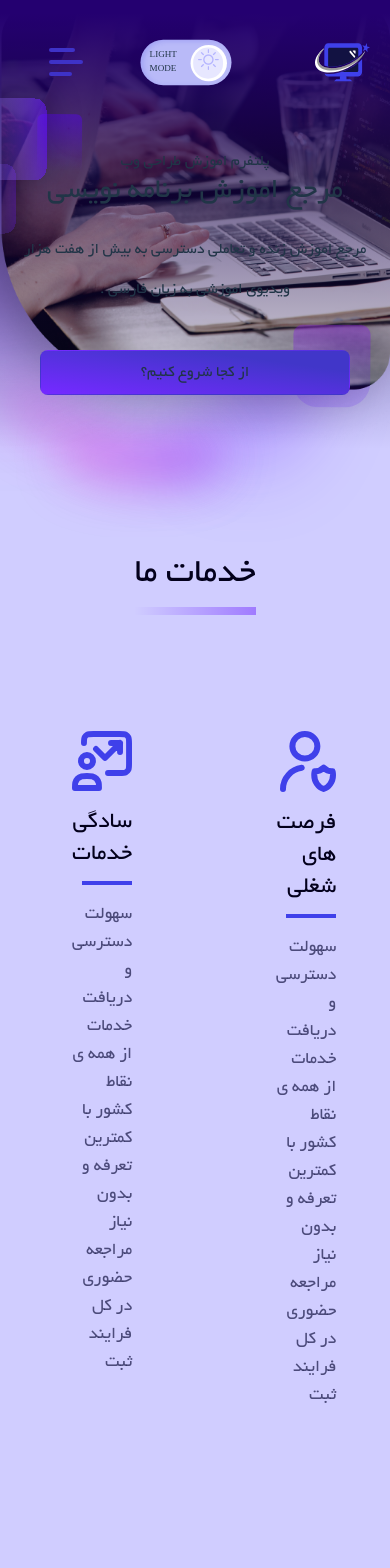
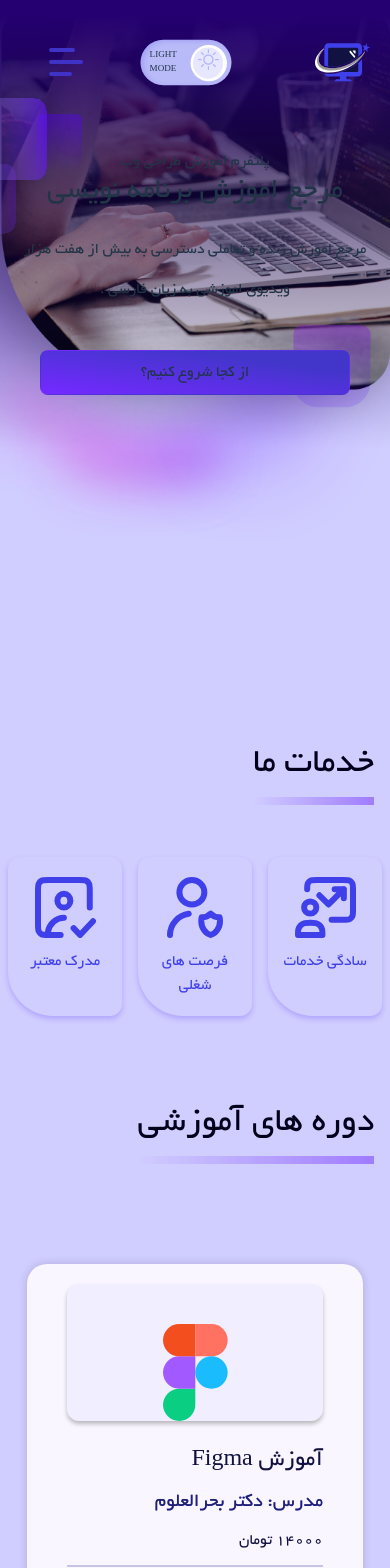
Before and after one commit to academy-react/Hexa-Squad, a React (Vite) app: page / in a window 390 px wide. Shown: the top 1568 px of the page. Built offline with nearby package versions, Linux system fonts and the light colour scheme.

Commit message:
Responsive Services & Courses & Categories

```diff
--- a/src/screens/Landing/landing-components/Categories.jsx
+++ b/src/screens/Landing/landing-components/Categories.jsx
@@ -8,25 +8,25 @@ import dataAnalysis from "../../../assets/image/dataAnalysis.svg";
 const Categories = () => {
 
     return (
-        <div className="lg:max-w-[1163px] mx-auto">
-            <h1 className="title">دسته بندی ها
+        <div className="lg:max-w-[1163px] mx-auto md:max-w-[760px] sm:max-w-[640px]">
+            <h1 className="title lg:mt-40 mt-20">دسته بندی ها
                 <span className="absolute w-[100%] w-0 block mt-3 h-2 my-1 bg-gradient-to-l from-newPurpleAlpha2 to-transparentPurple2"></span>
             </h1>
-            <ul className="flex justify-content flex-row right overflow-hidden mt-24 ">
-                <li className="categories-box text-center lg:w-[24%] ml-[20px] ">
-                    <img className="categories-img " src={networkSecurity} />
+            <ul className="flex flex-wrap md:flex-row lg:flex-row justify-center right mt-24">
+                <li className="categories-box ml-[20px] md:ml-[10px]">
+                    <img className="categories-img" src={networkSecurity} />
                     <p className="text-2xl">امنیت شبکه</p>
                 </li>
-                <li className="categories-box text-center lg:w-[24%] ml-[20px] ">
+                <li className="categories-box ml-[20px] md:ml-[10px]">
                     <img className="categories-img" src={game} />
                     <p className="text-2xl">بازی</p>
                 </li>
-                <li className="categories-box text-center lg:w-[24%] ml-[20px] ">
+                <li className="categories-box ml-[20px] md:ml-[10px]">
                     <img className="categories-img" src={webDesign} />
                     <p className="text-2xl">وب دیزاین</p>
                 </li>
-                <li className="categories-box text-center lg:w-[24%] ">
-                    <img className="categories-img " src={dataAnalysis} />
+                <li className="categories-box ">
+                    <img className="categories-img" src={dataAnalysis} />
                     <p className="text-2xl">تحلیل داده</p>
                 </li>
             </ul>
--- a/src/screens/Landing/landing-components/CourseEducation.jsx
+++ b/src/screens/Landing/landing-components/CourseEducation.jsx
@@ -12,13 +12,13 @@ const CourseEducation = () => {
       ]);
 
     return (
-        <div className="max-w-[1269px] mx-auto">
+        <div className="lg:max-w-[1269px] md:max-w-[750px] sm:min-w-[640px] mx-auto">
             <div className="course">
-                <h1 className="title">دوره های آموزشی
+                <h1 className="title lg:mt-40 mt-20">دوره های آموزشی
                 <span className="absolute w-[100%] w-0 block mt-3 h-2 my-1 bg-gradient-to-l from-newPurpleAlpha2 to-transparentPurple2"></span>
                 </h1>
             </div>
-            <div className="max-w-[1269px] mt-28 flex flex-row ">
+            <div className="mt-28 flex flex-wrap gap-4 lg:flex-row">
                 {coursesList.map((item, index) => {
                     return (
                         <>
@@ -31,7 +31,7 @@ const CourseEducation = () => {
                     );
                 })}
             </div>
-            <button className="primary-btn sm:w-auto lg:w-56 lg:my-16 lg:mx-[40%] ">مشاهده ی همه</button>
+            <button className="flex justify-center primary-btn text-center w-56 mx-auto my-16">مشاهده ی همه</button>
         </div>
     )
 }
--- a/src/screens/Landing/landing-components/Services.jsx
+++ b/src/screens/Landing/landing-components/Services.jsx
@@ -6,31 +6,31 @@ import servicesPic3 from "../../../assets/image/services-pic3.svg";
 
 const Services = () => {
   return (
-    <div className="max-w-[1357px] mx-auto">
-        <h1 className="title">خدمات ما
+    <div className="lg:max-w-[1357px] md:max-w-[750px] sm:max-w-[640px] mx-auto">
+        <h1 className="title mt-[350px] lg:mt-40 md:mt-20">خدمات ما
         <span className="absolute w-[100%] w-0 block mt-3 h-2 my-1 bg-gradient-to-l from-newPurpleAlpha2 to-transparentPurple2"></span>
         </h1>
-        <ul className="flex justify-content flex-row-reverse right overflow-hidden mt-16 ">
-            <li className="services-box lg:w-[30%] m-10 ">
+        <ul className="flex justify-between flex-row right overflow-hidden mt-16 ">
+            <li className="services-box">
               <img src={servicesPic3} alt="picture" />
-              <h2 className="services-title  text-darkblue">سادگی خدمات</h2>
-              <div className="w-[50px] border-b-4 border-[#3F40EA]"></div>
+              <h2 className="services-title">سادگی خدمات</h2>
+              <span className="botton-border"></span>
               <p  className="services-info">
                 سهولت دسترسی و دریافت  خدمات از همه ی نقاط کشور با کمترین تعرفه و بدون نیاز  مراجعه حضوری در کل فرایند ثبت
               </p>
             </li>
-            <li className="services-box lg:w-[30%] m-10">
+            <li className="services-box">
               <img src={servicesPic2} className="" />
-              <h2 className="services-title  text-darkblue">فرصت های شغلی</h2>
-              <div className="w-[50px] border-b-4 border-[#3F40EA]"></div>
+              <h2 className="services-title">فرصت های شغلی</h2>
+              <span className="botton-border"></span>
               <p  className="services-info">
                 سهولت دسترسی و دریافت  خدمات از همه ی نقاط کشور با کمترین تعرفه و بدون نیاز  مراجعه حضوری در کل فرایند ثبت
               </p>
             </li>
-            <li className="services-box lg:w-[30%] m-10">
+            <li className="services-box">
               <img src={servicesPic1} className="" />
-              <h2 className="services-title  text-darkblue">مدرک معتبر</h2>
-              <div className="w-[50px] border-b-4 border-[#3F40EA]"></div>
+              <h2 className="services-title">مدرک معتبر</h2>
+              <span className="botton-border"></span>
               <p  className="services-info">
                 سهولت دسترسی و دریافت  خدمات از همه ی نقاط کشور با کمترین تعرفه و بدون نیاز  مراجعه حضوری در کل فرایند ثبت
               </p>
--- a/src/screens/Landing/landing-components/common.css
+++ b/src/screens/Landing/landing-components/common.css
@@ -3,28 +3,35 @@
 @tailwind utilities;
 
 @layer components {
-    /*  services-box */
     .title{
         width: fit-content;
-        @apply mt-40 mb-5 text-4xl mx-auto text-darkblue relative;
+        @apply mb-5 text-4xl lg:mx-auto mr-4 text-darkblue relative;
     }
+
+    /*  services-box */
     .services-box{
-        direction: rtl;
-        @apply p-8 duration-500 hover:scale-105 hover:bg-[#FFFFFF1A] hover:shadow-shadow-Services-box hover:rounded-[36px] hover:cursor-pointer;
+        /* direction: rtl; */
+        @apply w-[30%] p-2 m-2 duration-500  rounded-xl rounded-bl-[45px] shadow-shadow-Categories-box hover:scale-105 hover:shadow-shadow-Services-box hover:cursor-pointer
+            lg:p-8 lg:m-10 lg:rounded-none lg:shadow-shadow-none hover:bg-[#FFFFFF1A] lg:hover:shadow-shadow-Services-box1 lg:hover:rounded-[36px]
+            md:p-4 md:m-4 md:rounded-none md:shadow-shadow-none md:hover:bg-[#FFFFFF1A] md:hover:shadow-shadow-Services-box2 md:hover:rounded-[15px];
+
     }
     .services-box img{
-        @apply pb-4 ;
+        @apply lg:pb-4 md:pb-2 md:w-8 lg:w-16 my-3 mx-auto lg:m-0 md:m-0;
     }
     .services-title{
-        @apply text-2xl pb-2.5 text-right;
+        @apply lg:text-2xl md:text-sm pb-2.5 text-lightblue lg:text-darkblue md:text-darkblue text-center md:text-right lg:text-right;
+    }
+    .botton-border{
+        @apply  w-[50px] border-b-4 border-[#3F40EA] hidden lg:block md:block;
     }
     .services-info{
-        @apply pt-4 text-lg text-right text-lightblue4;
+        @apply pt-4 lg:text-lg md:text-xs text-right text-lightblue4 hidden lg:block md:block;
     }
 
     /* Course Education */
     .course-box{
-        @apply  overflow-hidden duration-500 w-[23%] mx-auto bg-[#F9F6FF] rounded-[20px] shadow-shadow-Course-box m-2;
+        @apply  overflow-hidden duration-500 w-[336px] lg:w-[23%] mx-auto bg-[#F9F6FF] rounded-[20px] shadow-shadow-Course-box m-2;
     }
     .course-box:hover{
         box-shadow: 0px 0px 30px 0px #6D20FF4D;
@@ -50,11 +57,10 @@
         -webkit-background-clip: text;
     }
 
-
     /* categories-box */
     .categories-box{
         transition: box-shadow 0.5s ease-out;
-        @apply w-[260px] h-52 m-5 bg-gradient-to-tr from-[#6B3FEA] from-[0%] to-[#7070FF] to-[189%] rounded-xl rounded-bl-[45px] transition-all shadow-shadow-Categories-box;
+        @apply w-48 md:w-[160px] lg:w-[22%] h-52 m-5 md:m-3 text-center bg-gradient-to-tr from-[#6B3FEA] from-[0%] to-[#7070FF] to-[189%] rounded-xl rounded-bl-[45px] transition-all shadow-shadow-Categories-box;
     }
     .categories-img{
         @apply mx-auto mt-11 mb-3;
--- a/tailwind.config.js
+++ b/tailwind.config.js
@@ -26,10 +26,13 @@ export default {
     boxShadow:{
       "shadow-auth":"0px 5px 10px 0px rgba(0, 0, 0, 0.25)",
       "shadow-transparent":"0px 5px 10px 0px rgba(0, 0, 0, 0)",
-      "shadow-Services-box": "0px 0px 40px 0px rgba(63, 64, 234, 0.3)",
+      "shadow-Services-box": "0px 3px 5px 0px #5800FF",
+      "shadow-Services-box1": "0px 0px 40px 0px rgba(63, 64, 234, 0.3)",
+      "shadow-Services-box2": "0px 0px 20px 0px rgba(63, 64, 234, 0.3)",
       "shadow-Categories-box": "0 3px 5px 0 #6D50F14D",
       "shadow-Course-box": "0px 0px 10px 0px #03001C26",
       "shadow-Course-image-box": "0px 3px 4px 0px #00000040",
+      "shadow-none": "0 0 #0000",
     },
 
 
```
